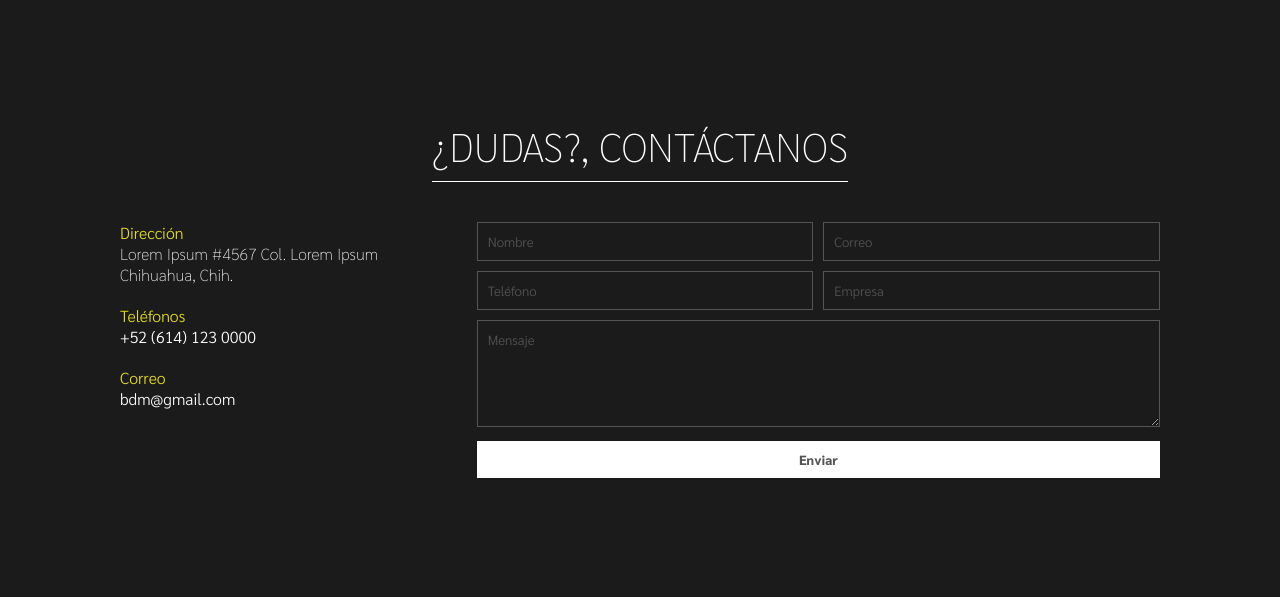
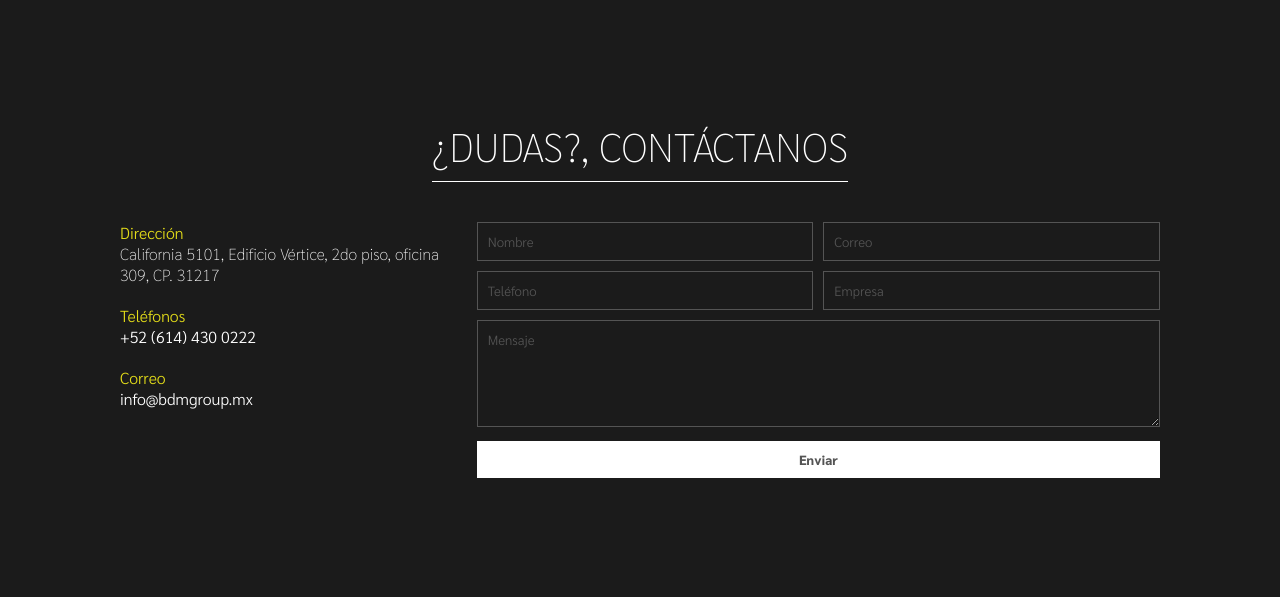
Before and after one commit to israeldelmal/mixen-bdm, a PHP site: page /servicio.php in a window 1280 px wide. Shown: the part 2043-2640 px from the top of the page. Run offline with PHP 8.4, Linux system fonts and the light colour scheme; some libraries are stand-ins or nearby versions.

Commit message:
Proyecto finalizado

```diff
--- a/assets/css/main.css
+++ b/assets/css/main.css
@@ -165,6 +165,7 @@ body {
 		padding                : 80px 120px;
 		position               : relative;
 		background-image       : url('../imagenes/nosotros/fondos.jpg');
+		background-color       : #d2d2d2;
 		-webkit-background-size: 45% 100%;
 		background-size        : 45% 100%;
 		background-position    : right;
--- a/footer.html
+++ b/footer.html
@@ -5,17 +5,15 @@
 			<ul>
 				<li>
 					<strong>Dirección</strong>
-					<span>Lorem Ipsum #4567
-					Col. Lorem Ipsum
-					Chihuahua, Chih.</span>
+					<span>California 5101, Edificio Vértice, 2do piso, oficina 309, CP. 31217</span>
 				</li>
 				<li>
 					<strong>Teléfonos</strong>
-					<a href="tel:#">+52 (614) 123 0000</a>
+					<a href="tel:6144300222">+52 (614) 430 0222</a>
 				</li>
 				<li>
 					<strong>Correo</strong>
-					<a href="mailto:#">bdm@gmail.com</a>
+					<a href="mailto:info@bdmgroup.mx">info@bdmgroup.mx</a>
 				</li>
 			</ul>
 			<form action="#">
```
Also changed, not shown: index.php (+4 -4 lines).
